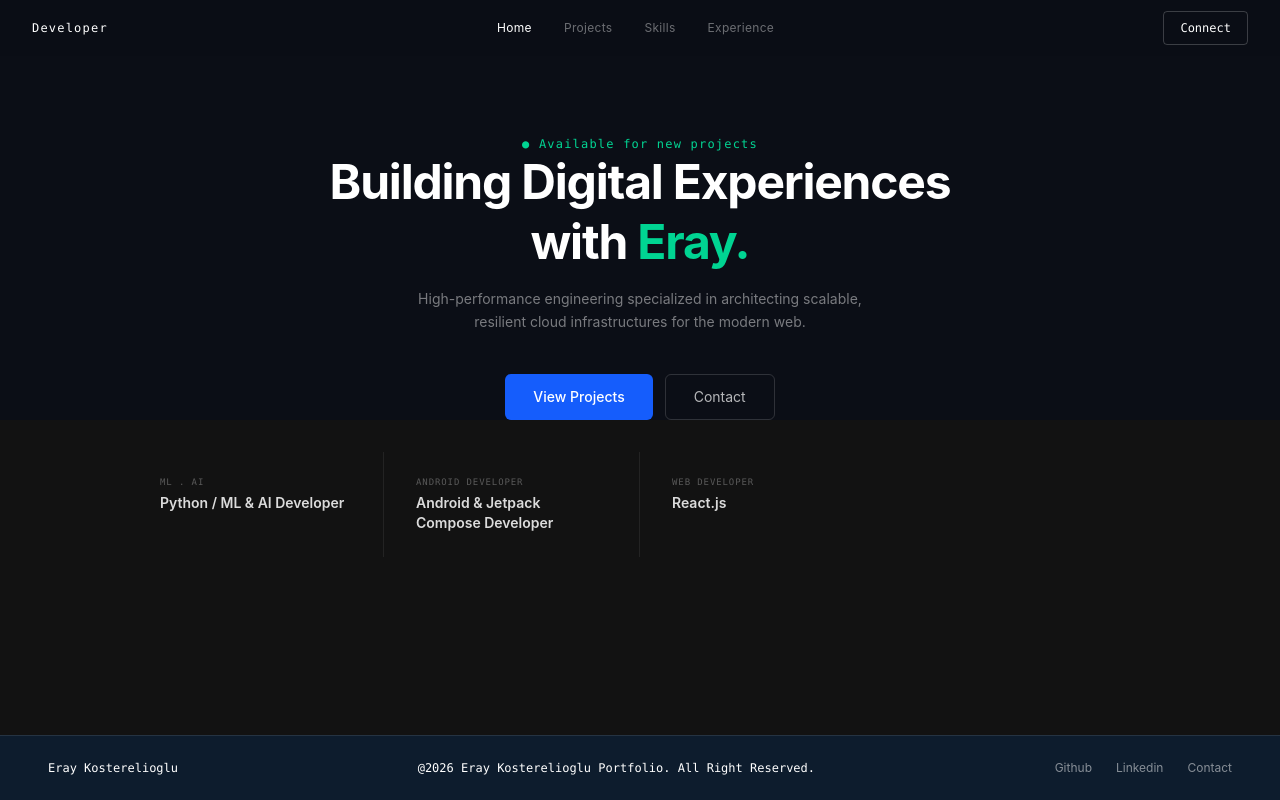
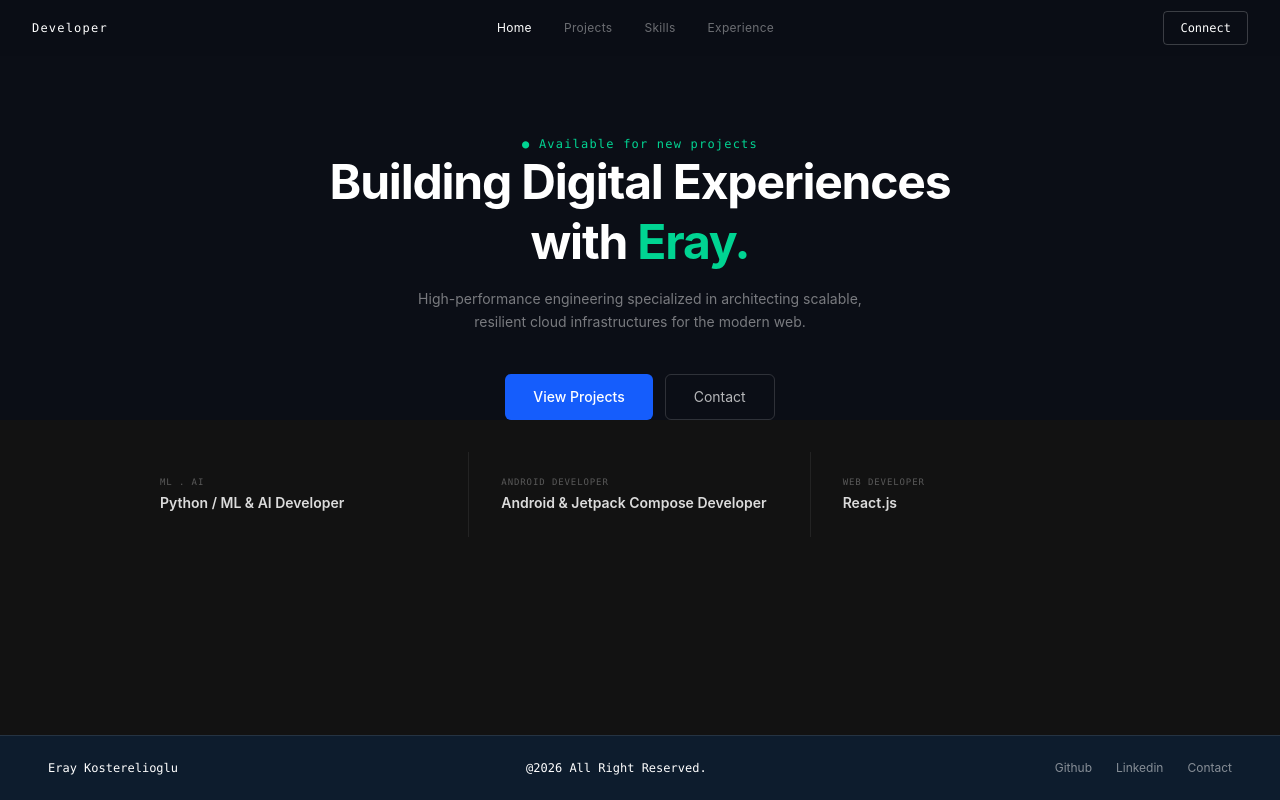
Before and after one commit to eraykstrl/eray-portfolio, a React (Vite) app in the folder eray-portfolio/: page / in a window 1280 px wide. Built offline with nearby package versions, Linux system fonts and the light colour scheme.

Commit message:
cols number was fixed

```diff
--- a/eray-portfolio/src/components/layout/Footer.jsx
+++ b/eray-portfolio/src/components/layout/Footer.jsx
@@ -9,7 +9,7 @@ function Footer() {
       </span>
 
       <span className="text-white text-xs font-mono">
-        @2026 Eray Kosterelioglu Portfolio. All Right Reserved.
+        @2026 All Right Reserved.
       </span>
 
 
--- a/eray-portfolio/src/sections/Stats.jsx
+++ b/eray-portfolio/src/sections/Stats.jsx
@@ -8,7 +8,7 @@ function Stats() {
     {label : "Web Developer", value : "React.js"}
   ];
   return(
-    <div className="grid grid-cols-4 max-w-5xl w-full mx-auto">
+    <div className="grid grid-cols-3 max-w-5xl w-full mx-auto">
       {stats.map((stat) => (
         <div key={stat.label} className="px-8 py-6 border-r border-white/7 last:border-r-0">
           <p className="font-mono text-[9px] text-white/30 uppercase tracking-widest mb-1">
```
